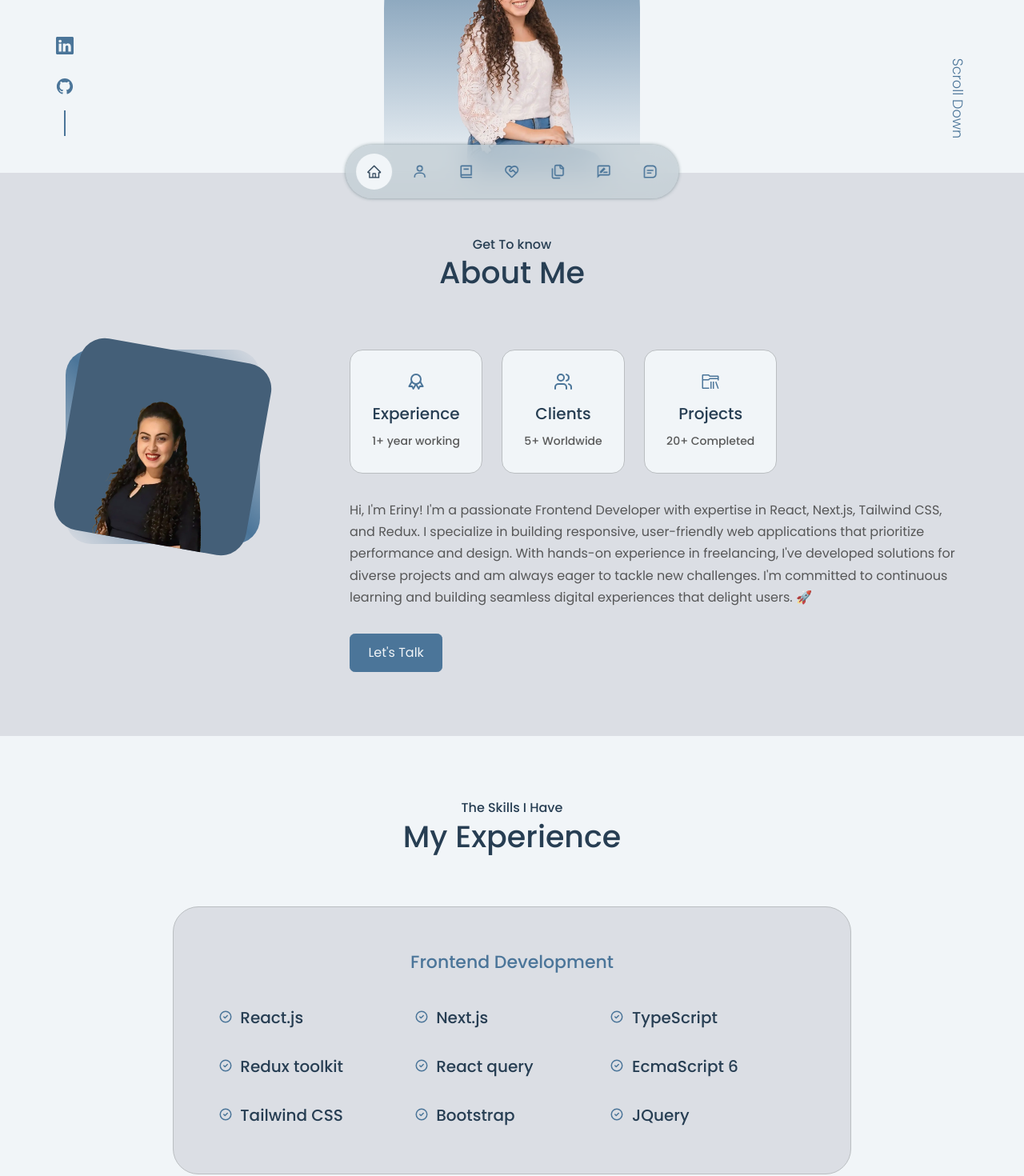
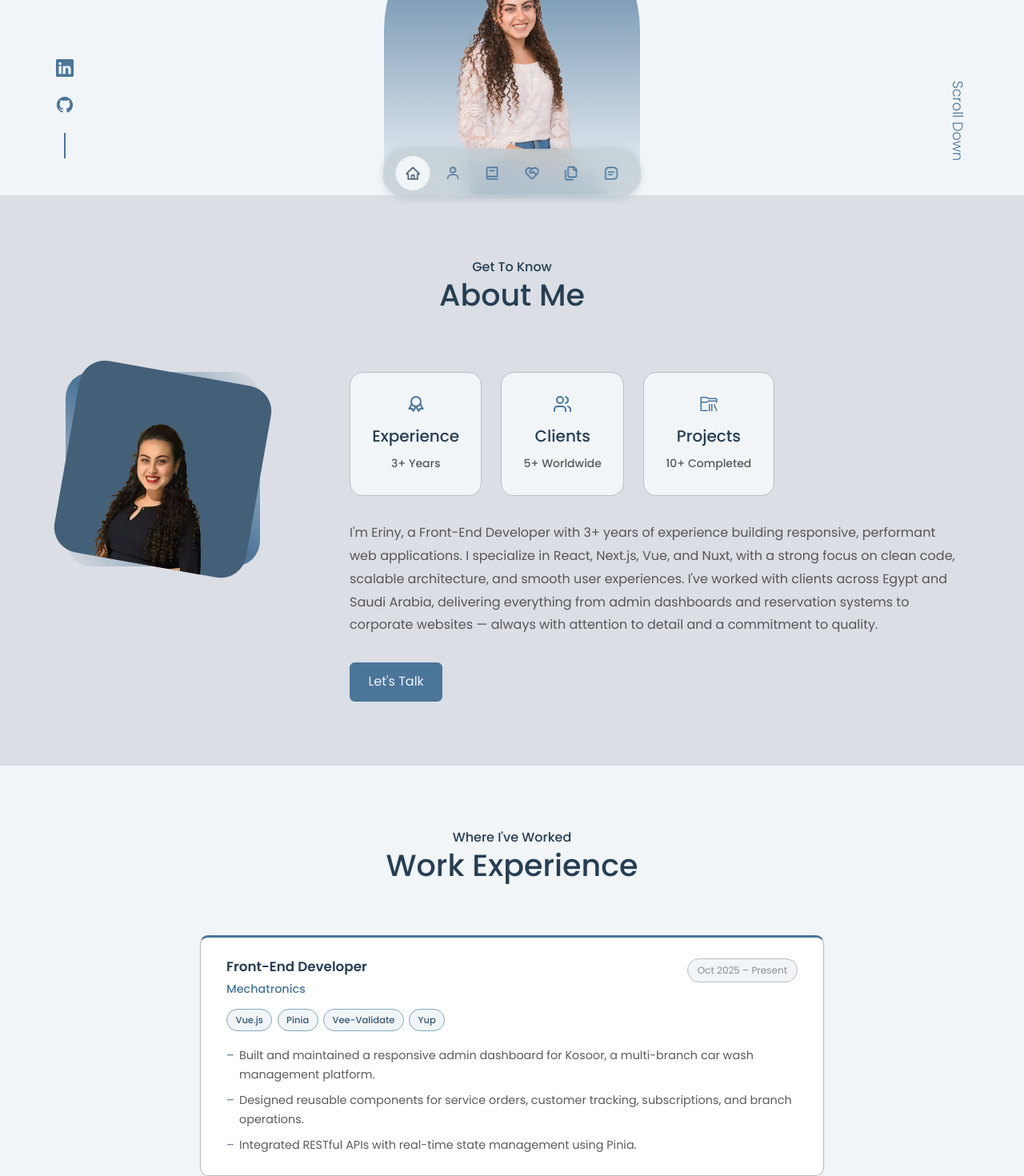
Before and after one commit to ErinyAnis/ErinyAnis-portfolio, a React (Vite) app: page / in a window 1280 px wide. Shown: the part 520-1990 px from the top of the page at 80% size. Built offline with nearby package versions, Linux system fonts and the light colour scheme.

Commit message:
update headet & about & experience sections

```diff
--- a/src/components/about/About.jsx
+++ b/src/components/about/About.jsx
@@ -10,7 +10,7 @@ const About = () => {
     <section id="about" className="colored-sec">
       <div className="container">
         <div className="main-title text-center">
-          <h5>Get To know</h5>
+          <h5>Get To Know</h5>
           <h2>About Me</h2>
         </div>
 
@@ -18,7 +18,7 @@ const About = () => {
           <div className="col-lg-4 col-xl-3">
             <div className="about__me">
               <div className="about__me-img">
-                <img src={ME} alt="about image" />
+                <img src={ME} alt="Eriny Anis - Front-End Developer" />
               </div>
             </div>
           </div>
@@ -29,7 +29,7 @@ const About = () => {
                 <article className="about__card">
                   <TbAward className="about__icon" />
                   <h5>Experience</h5>
-                  <small>1+ year working</small>
+                  <small>3+ Years</small>
                 </article>
 
                 <article className="about__card">
@@ -41,20 +41,21 @@ const About = () => {
                 <article className="about__card">
                   <VscFolderLibrary className="about__icon" />
                   <h5>Projects</h5>
-                  <small>20+ Completed</small>
+                  <small>10+ Completed</small>
                 </article>
               </div>
 
               <p>
-                Hi, I&apos;m Eriny! I&apos;m a passionate Frontend Developer with
-                expertise in React, Next.js, Tailwind CSS, and Redux. I
-                specialize in building responsive, user-friendly web
-                applications that prioritize performance and design. With
-                hands-on experience in freelancing, I&apos;ve developed solutions for
-                diverse projects and am always eager to tackle new challenges.
-                I&apos;m committed to continuous learning and building seamless
-                digital experiences that delight users. 🚀
+                I&apos;m Eriny, a Front-End Developer with 3+ years of
+                experience building responsive, performant web applications. I
+                specialize in React, Next.js, Vue, and Nuxt, with a strong focus
+                on clean code, scalable architecture, and smooth user
+                experiences. I&apos;ve worked with clients across Egypt and
+                Saudi Arabia, delivering everything from admin dashboards and
+                reservation systems to corporate websites — always with
+                attention to detail and a commitment to quality.
               </p>
+
               <Link to="#contact" className="btn btn-primary">
                 Let&apos;s Talk
               </Link>
--- a/src/components/about/about.css
+++ b/src/components/about/about.css
@@ -65,12 +65,14 @@
 .about__content p {
     margin: 2rem 0;
     color: var(--color-light-2);
+    line-height: 1.8;
+    font-size: 1rem;
 }
-
 
 @media (max-width: 992px) {
     .about__content {
         padding-left: 0;
+        text-align: center;
     }
 
     .about__me-img {
@@ -80,10 +82,6 @@
     .about__me {
         width: fit-content;
         margin: auto;
-    }
-
-    .about__content {
-        text-align: center;
     }
 
     .about__content p {
--- a/src/components/experience/Experience.jsx
+++ b/src/components/experience/Experience.jsx
@@ -1,83 +1,84 @@
-import { HiOutlineCheckCircle } from "react-icons/hi";
 import "./experience.css";
+
+const experiences = [
+  {
+    role: "Front-End Developer",
+    company: "Mechatronics",
+    period: "Oct 2025 – Present",
+    stack: ["Vue.js", "Pinia", "Vee-Validate", "Yup"],
+    bullets: [
+      "Built and maintained a responsive admin dashboard for Kosoor, a multi-branch car wash management platform.",
+      "Designed reusable components for service orders, customer tracking, subscriptions, and branch operations.",
+      "Integrated RESTful APIs with real-time state management using Pinia.",
+    ],
+  },
+  {
+    role: "Front-End Developer",
+    company: "Echoes Travel",
+    period: "Apr 2025 – Sep 2025",
+    stack: ["React.js", "Material UI", "React Hook Form", "Zod", "React Query"],
+    bullets: [
+      "Developed the Shift System — a reservation platform for travel agencies, individuals, and corporates.",
+      "Managed server state with React Query and handled form validation with React Hook Form and Zod.",
+    ],
+  },
+  {
+    role: "Front-End Developer",
+    company: "Freelance",
+    period: "Aug 2024 – Jun 2025",
+    stack: ["Next.js", "TypeScript", "Tailwind CSS", "Bootstrap"],
+    bullets: [
+      "Delivered Tamayoz, a corporate website for a Saudi consulting and training company.",
+      "Built Yaseer, a responsive website for a Saudi tax and accounting firm.",
+    ],
+  },
+  {
+    role: "Front-End Developer",
+    company: "Innovation Scope",
+    period: "Jun 2023 – Jul 2024",
+    stack: ["jQuery", "HTML", "CSS"],
+    bullets: [
+      "Developed and maintained responsive websites ensuring optimal UX across all devices.",
+      "Collaborated with cross-functional teams to deliver projects on schedule.",
+    ],
+  },
+];
 
 const Experience = () => {
   return (
     <section id="experience">
       <div className="container">
         <div className="main-title text-center">
-          <h5>The Skills I Have</h5>
-          <h2>My Experience</h2>
+          <h5>Where I&apos;ve Worked</h5>
+          <h2>Work Experience</h2>
         </div>
 
-        <div className="experience__container">
-          <div>
-            <h3>Frontend Development</h3>
-            <div className="experience__content">
-              <article className="experience__details">
-                <HiOutlineCheckCircle className="experience__details-icon" />
+        <div className="experience__timeline">
+          {experiences.map((exp, index) => (
+            <div className="experience__card" key={index}>
+              <div className="experience__header">
                 <div>
-                  <h4>React.js</h4>
+                  <h3 className="experience__role">{exp.role}</h3>
+                  <span className="experience__company">{exp.company}</span>
                 </div>
-              </article>
+                <span className="experience__period">{exp.period}</span>
+              </div>
 
-              <article className="experience__details">
-                <HiOutlineCheckCircle className="experience__details-icon" />
-                <div>
-                  <h4>Next.js</h4>
-                </div>
-              </article>
+              <div className="experience__stack">
+                {exp.stack.map((tech, i) => (
+                  <span className="experience__tag" key={i}>
+                    {tech}
+                  </span>
+                ))}
+              </div>
 
-              <article className="experience__details">
-                <HiOutlineCheckCircle className="experience__details-icon" />
-                <div>
-                  <h4>TypeScript</h4>
-                </div>
-              </article>
-
-              <article className="experience__details">
-                <HiOutlineCheckCircle className="experience__details-icon" />
-                <div>
-                  <h4>Redux toolkit</h4>
-                </div>
-              </article>
-
-              <article className="experience__details">
-                <HiOutlineCheckCircle className="experience__details-icon" />
-                <div>
-                  <h4>React query</h4>
-                </div>
-              </article>
-
-              <article className="experience__details">
-                <HiOutlineCheckCircle className="experience__details-icon" />
-                <div>
-                  <h4>EcmaScript 6</h4>
-                </div>
-              </article>
-
-              <article className="experience__details">
-                <HiOutlineCheckCircle className="experience__details-icon" />
-                <div>
-                  <h4>Tailwind CSS</h4>
-                </div>
-              </article>
-
-              <article className="experience__details">
-                <HiOutlineCheckCircle className="experience__details-icon" />
-                <div>
-                  <h4>Bootstrap</h4>
-                </div>
-              </article>
-
-              <article className="experience__details">
-                <HiOutlineCheckCircle className="experience__details-icon" />
-                <div>
-                  <h4>JQuery</h4>
-                </div>
-              </article>
+              <ul className="experience__bullets">
+                {exp.bullets.map((b, i) => (
+                  <li key={i}>{b}</li>
+                ))}
+              </ul>
             </div>
-          </div>
+          ))}
         </div>
       </div>
     </section>
--- a/src/components/experience/experience.css
+++ b/src/components/experience/experience.css
@@ -1,84 +1,120 @@
-.experience__container>div {
-    background: var(--color-bg-variant);
-    padding: 5%;
-    border-radius: 2rem;
-    border: 1px solid var(--stroke-color);
-    transition: var(--transition);
-    margin: auto;
-    width: 76%;
+.experience__timeline {
+    max-width: 780px;
+    margin: 0 auto;
+    display: flex;
+    flex-direction: column;
+    gap: 1.2rem;
 }
 
-.experience__container>div:hover {
-    background-color: transparent;
-    border-color: var(--color-primary-variant);
+.experience__card {
+    background: var(--color-white);
+    border: 1px solid var(--stroke-color);
+    border-top: 3px solid var(--color-primary);
+    border-radius: 10px;
+    padding: 1.6rem 2rem;
+    transition: transform 0.25s ease, box-shadow 0.25s ease;
 }
 
-.experience__container>div h3 {
-    text-align: center;
-    margin-bottom: 44px;
-    color: var(--color-primary);
-    font-size: 22px;
+.experience__card:hover {
+    transform: translateY(-4px);
+    box-shadow: 0 12px 28px -6px rgba(75, 117, 153, 0.2);
 }
 
-.experience__content {
-    display: grid;
-    grid-template-columns: 1fr 1fr 1fr;
-    row-gap: 2rem;
+.experience__header {
+    display: flex;
+    justify-content: space-between;
+    align-items: flex-start;
+    gap: 1rem;
+    margin-bottom: 0.75rem;
+    flex-wrap: wrap;
 }
 
-.experience__details {
-    display: flex;
-    gap: 0.6rem;
+.experience__role {
+    font-size: 1.05rem;
+    font-weight: 600;
+    color: var(--color-dark);
+    margin-bottom: 0.25rem;
 }
 
-.experience__details-icon {
-    margin-top: 2px;
+.experience__company {
     color: var(--color-primary);
-    font-size: 18px;
+    font-size: 0.9rem;
+    font-weight: 500;
 }
 
-.experience__details h4 {
-    font-size: 20px;
-    margin-bottom: 5px;
+.experience__period {
+    font-size: 0.75rem;
+    color: var(--color-light);
+    background: var(--color-bg);
+    border: 1px solid var(--stroke-color);
+    border-radius: 2rem;
+    padding: 0.25rem 0.75rem;
+    white-space: nowrap;
+    height: fit-content;
 }
 
-.experience__details small {
-    color: var(--color-light-2);
-    font-size: 14px;
+.experience__stack {
+    display: flex;
+    flex-wrap: wrap;
+    gap: 0.4rem;
+    margin-bottom: 1.2rem;
 }
 
-@media (max-width: 1200px) {
-    .experience__container>div {
-        width: 90%;
-    }
+.experience__tag {
+    font-size: 0.72rem;
+    font-weight: 500;
+    color: var(--color-dark-2);
+    background: var(--color-bg);
+    border: 1px solid var(--color-primary-variant);
+    border-radius: 2rem;
+    padding: 0.2rem 0.65rem;
+}
+
+.experience__bullets {
+    list-style: none;
+    padding: 0;
+    margin: 0;
+    display: flex;
+    flex-direction: column;
+    gap: 0.5rem;
+}
+
+.experience__bullets li {
+    font-size: 0.9rem;
+    color: var(--color-light-2);
+    padding-left: 1rem;
+    position: relative;
+    line-height: 1.65;
+}
+
+.experience__bullets li::before {
+    content: "–";
+    position: absolute;
+    left: 0;
+    color: var(--color-primary);
 }
 
 @media (max-width: 992px) {
-    .experience__content {
-        row-gap: 25px;
-    }
-    .experience__container>div {
-        width: 100%;
-        padding: 6%;
-    }
-
-    .experience__container>div h3 {
-        font-size: 18px;
-    }
-
-    .experience__details h4 {
-        font-size: 16px;
+    .experience__card {
+        padding: 1.4rem 1.6rem;
     }
 }
 
 @media (max-width: 767px) {
-    .experience__content {
-        grid-template-columns: 1fr 1fr;
-        row-gap: 20px;
-        column-gap: 3rem;
+    .experience__card {
+        padding: 1.2rem 1.3rem;
     }
 
-    .experience__details small {
-        font-size: 12px;
+    .experience__header {
+        flex-direction: column;
+        gap: 0.5rem;
+    }
+
+    .experience__role {
+        font-size: 1rem;
+    }
+
+    .experience__bullets li {
+        font-size: 0.85rem;
     }
 }
--- a/src/components/header/CTA.jsx
+++ b/src/components/header/CTA.jsx
@@ -4,7 +4,7 @@ import { HashLink as Link } from "react-router-hash-link";
 const CTA = () => {
   return (
     <div className="cta">
-      <a href={CV} download className="btn">
+      <a href={CV} download="Eriny_Anis_CV.pdf" className="btn">
         Download CV
       </a>
       <Link to="#contact" className="btn btn-primary">
--- a/src/components/header/Header.jsx
+++ b/src/components/header/Header.jsx
@@ -8,16 +8,22 @@ const Header = () => {
   return (
     <header id="header">
       <div className="container header__container">
-        <div>
-          <h5>Hello I&apos;m</h5>
-          <h1>Eriny Anis</h1>
+        <div className="header__intro">
+          <h5 className="header__greeting">Hello I&apos;m</h5>
+          <h1 className="header__name">Eriny Anis</h1>
+          <h5 className="job-title text-light">
+            Front-End Developer
+            <span className="tech-stack">
+              React · Next.js · Vue · Nuxt · TypeScript
+            </span>
+          </h5>
         </div>
-        <h5 className="job-title text-light">FrontEnd developer</h5>
+
         <CTA />
         <HeaderSocials />
 
         <div className="me">
-          <img src={ME} alt="me" loading="lazy" />
+          <img src={ME} alt="Eriny Anis - Front-End Developer" loading="lazy" />
         </div>
 
         <Link to="#contact" className="scroll__down">
--- a/src/components/header/HeaderSocials.jsx
+++ b/src/components/header/HeaderSocials.jsx
@@ -1,14 +1,27 @@
-import { HashLink as Link } from "react-router-hash-link";
 import { BsLinkedin } from "react-icons/bs";
 import { GrGithub } from "react-icons/gr";
 
 const HeaderSocials = () => {
   return (
     <div className="header__socials">
-        <Link to="https://linkedin.com/in/eriny-anis" target="_blank"><BsLinkedin /></Link>
-        <Link to="https://github.com/ErinyAnis" target="_blank"><GrGithub /></Link>
+      <a
+        href="https://linkedin.com/in/eriny-anis"
+        target="_blank"
+        rel="noreferrer"
+        aria-label="LinkedIn"
+      >
+        <BsLinkedin />
+      </a>
+      <a
+        href="https://github.com/ErinyAnis"
+        target="_blank"
+        rel="noreferrer"
+        aria-label="GitHub"
+      >
+        <GrGithub />
+      </a>
     </div>
-  )
-}
+  );
+};
 
-export default HeaderSocials
+export default HeaderSocials;
--- a/src/components/header/header.css
+++ b/src/components/header/header.css
@@ -13,6 +13,47 @@ header .job-title {
     font-size: 20px;
 }
 
+.header__intro {
+    display: flex;
+    flex-direction: column;
+    gap: 0.3rem;
+}
+
+.header__greeting {
+    font-size: 0.95rem;
+    letter-spacing: 0.08em;
+    text-transform: uppercase;
+    opacity: 0.7;
+}
+
+.header__name {
+    font-size: clamp(2.2rem, 6vw, 3.5rem);
+    font-weight: 700;
+    line-height: 1.1;
+    letter-spacing: -0.02em;
+}
+
+.tech-stack {
+    display: block;
+    margin-top: 0.4rem;
+    font-size: 0.82rem;
+    letter-spacing: 0.06em;
+    opacity: 0.65;
+}
+
+.header__socials a {
+    display: flex;
+    align-items: center;
+    justify-content: center;
+    font-size: 1.2rem;
+    transition: opacity 0.2s ease, transform 0.2s ease;
+}
+
+.header__socials a:hover {
+    opacity: 0.75;
+    transform: translateY(-2px);
+}
+
 /* ----------- CTA ---------- */
 .cta {
     margin-top: 2rem;
@@ -26,7 +67,7 @@ header .job-title {
     display: flex;
     flex-direction: column;
     align-items: center;
-    gap: 0.8rem;
+    gap: 1.5rem;
     position: absolute;
     left: 0;
     bottom: 3rem;
--- a/src/components/nav/Nav.jsx
+++ b/src/components/nav/Nav.jsx
@@ -4,59 +4,54 @@ import { BiUser } from "react-icons/bi";
 import { RiBook2Line } from "react-icons/ri";
 import { RiServiceLine } from "react-icons/ri";
 import { BiMessageSquareDetail } from "react-icons/bi";
-import { MdOutlineRateReview } from "react-icons/md";
 import { LuFiles } from "react-icons/lu";
-import { HashLink as Link } from 'react-router-hash-link';
-
+import { HashLink as Link } from "react-router-hash-link";
 import "./nav.css";
 
+const navItems = [
+  { to: "#header", icon: <AiOutlineHome />, label: "Home" },
+  { to: "#about", icon: <BiUser />, label: "About" },
+  { to: "#experience", icon: <RiBook2Line />, label: "Experience" },
+  { to: "#services", icon: <RiServiceLine />, label: "Services" },
+  { to: "#portfolio", icon: <LuFiles />, label: "Portfolio" },
+  { to: "#contact", icon: <BiMessageSquareDetail />, label: "Contact" },
+];
+
 const Nav = () => {
-  const [activeNav, setActiveNav] = useState('#header');
+  const [activeNav, setActiveNav] = useState("#header");
 
-  // Function to handle scroll event
+  useEffect(() => {
     const handleScroll = () => {
-    const sections = ['#header', '#about', '#experience', '#services', '#portfolio', '#testimonials', '#contact'];
       const scrollPosition = window.scrollY + 150;
-
-    for (const section of sections) {
-      const element = document.querySelector(section);
-      if (element && element.offsetTop <= scrollPosition && element.offsetTop + element.offsetHeight > scrollPosition) {
-        setActiveNav(section);
+      for (const { to } of navItems) {
+        const element = document.querySelector(to);
+        if (
+          element &&
+          element.offsetTop <= scrollPosition &&
+          element.offsetTop + element.offsetHeight > scrollPosition
+        ) {
+          setActiveNav(to);
         }
       }
     };
 
-  // Add scroll event listener when component mounts
-  useEffect(() => {
-    window.addEventListener('scroll', handleScroll);
-    return () => {
-      window.removeEventListener('scroll', handleScroll);
-    };
+    window.addEventListener("scroll", handleScroll);
+    return () => window.removeEventListener("scroll", handleScroll);
   }, []);
 
   return (
     <nav>
-      <Link to="#header" className={activeNav === '#header' ? 'active' : ''}>
-        <AiOutlineHome />
+      {navItems.map(({ to, icon, label }) => (
+        <Link
+          key={to}
+          to={to}
+          className={activeNav === to ? "active" : ""}
+          aria-label={label}
+        >
+          {icon}
+          <span className="nav__tooltip">{label}</span>
         </Link>
-      <Link to="#about" className={activeNav === '#about' ? 'active' : ''}>
-        <BiUser />
-      </Link>
-      <Link to="#experience" className={activeNav === '#experience' ? 'active' : ''}>
-        <RiBook2Line />
-      </Link>
-      <Link to="#services" className={activeNav === '#services' ? 'active' : ''}>
-        <RiServiceLine />
-      </Link>
-      <Link to="#portfolio" className={activeNav === '#portfolio' ? 'active' : ''}>
-        <LuFiles />
-      </Link>
-      <Link to="#testimonials" className={activeNav === '#testimonials' ? 'active' : ''}>
-        <MdOutlineRateReview />
-      </Link>
-      <Link to="#contact" className={activeNav === '#contact' ? 'active' : ''}>
-        <BiMessageSquareDetail />
-      </Link>
+      ))}
     </nav>
   );
 };
--- a/src/components/nav/nav.css
+++ b/src/components/nav/nav.css
@@ -1,30 +1,34 @@
 nav {
     background-color: #c3ced4c9;
     width: max-content;
-    display: block;
-    padding: 0.7rem 0.8rem;
+    padding: 0.6rem 1rem;
     z-index: 2;
     position: fixed;
     left: 50%;
     transform: translateX(-50%);
     bottom: 2rem;
     display: flex;
-    gap: 0.8rem;
+    gap: 0.4rem;
     border-radius: 3rem;
     backdrop-filter: blur(17px);
-    box-shadow: 0px 0px 4px 0px #667c83c9;
+    box-shadow: 0px 0px 8px 0px #667c8340;
 }
 
 nav a {
+    position: relative;
     background: transparent;
-    padding: 0.8rem;
+    padding: 0.75rem;
     border-radius: 50%;
     display: flex;
+    align-items: center;
+    justify-content: center;
     font-size: 1.2rem;
+    transition: background 0.2s ease, transform 0.2s ease;
 }
 
 nav a:hover {
     background: rgb(94 104 114 / 26%);
+    transform: translateY(-2px);
 }
 
 nav a.active {
@@ -32,24 +36,65 @@ nav a.active {
     color: var(--color-dark);
 }
 
+/* Tooltip */
+.nav__tooltip {
+    position: absolute;
+    bottom: calc(100% + 8px);
+    left: 50%;
+    transform: translateX(-50%);
+    background: var(--color-bg, #1a1a2e);
+    color: var(--color-dark, #fff);
+    font-size: 0.72rem;
+    font-weight: 500;
+    letter-spacing: 0.04em;
+    white-space: nowrap;
+    padding: 0.3rem 0.6rem;
+    border-radius: 0.4rem;
+    pointer-events: none;
+    opacity: 0;
+    transition: opacity 0.2s ease, transform 0.2s ease;
+    transform: translateX(-50%) translateY(4px);
+}
+
+nav a:hover .nav__tooltip {
+    opacity: 1;
+    transform: translateX(-50%) translateY(0);
+}
+
+/* Tooltip arrow */
+.nav__tooltip::after {
+    content: "";
+    position: absolute;
+    top: 100%;
+    left: 50%;
+    transform: translateX(-50%);
+    border: 4px solid transparent;
+    border-top-color: var(--color-bg, #1a1a2e);
+}
+
 @media (max-width: 992px) {
     nav {
-        gap: 0.7rem;
+        gap: 0.3rem;
     }
 
     nav a {
-        padding: 0.6rem;
+        padding: 0.65rem;
     }
 }
 
 @media (max-width: 767px) {
     nav {
-        padding: 0.6rem 0.8rem;
-        gap: 0.7rem;
+        padding: 0.5rem 0.8rem;
+        gap: 0.3rem;
+        bottom: 1.5rem;
     }
 
     nav a {
         font-size: 1.1rem;
         padding: 0.6rem;
     }
+
+    .nav__tooltip {
+        display: none;
+    }
 }
```
Also changed, not shown: src/App.jsx (+5 -6 lines), 2 other files (tests, documents, lock files or other folders). Lines whose indentation alone changed are shown as unchanged.
